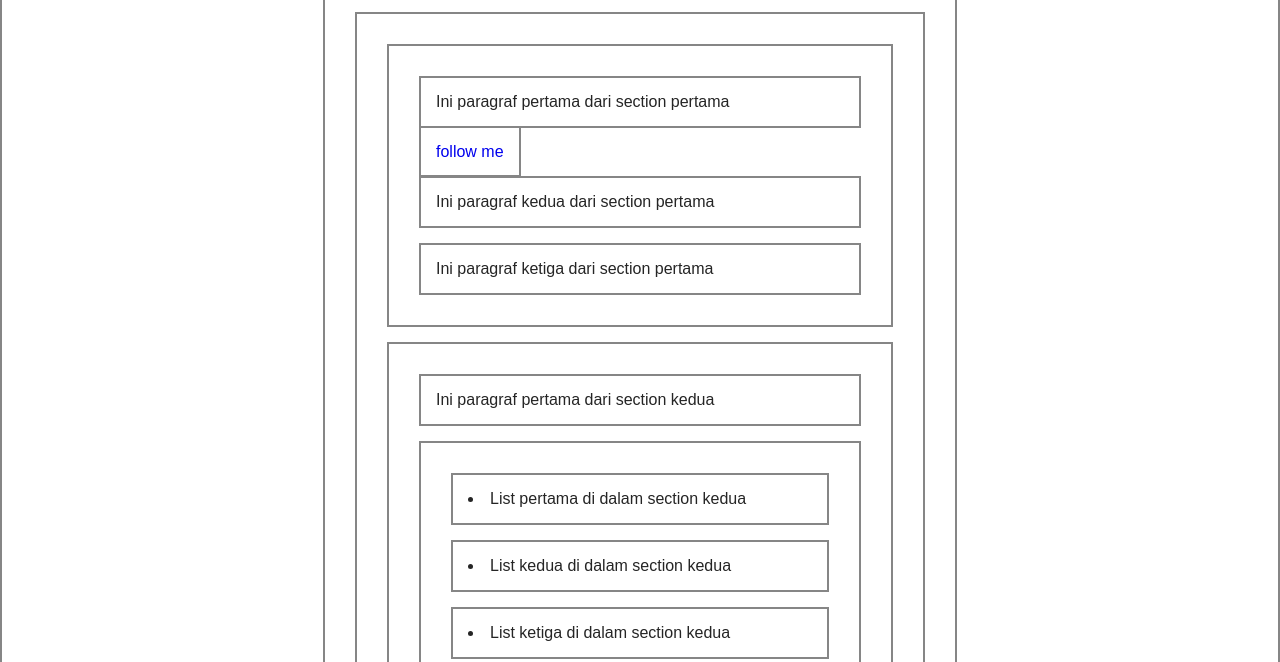
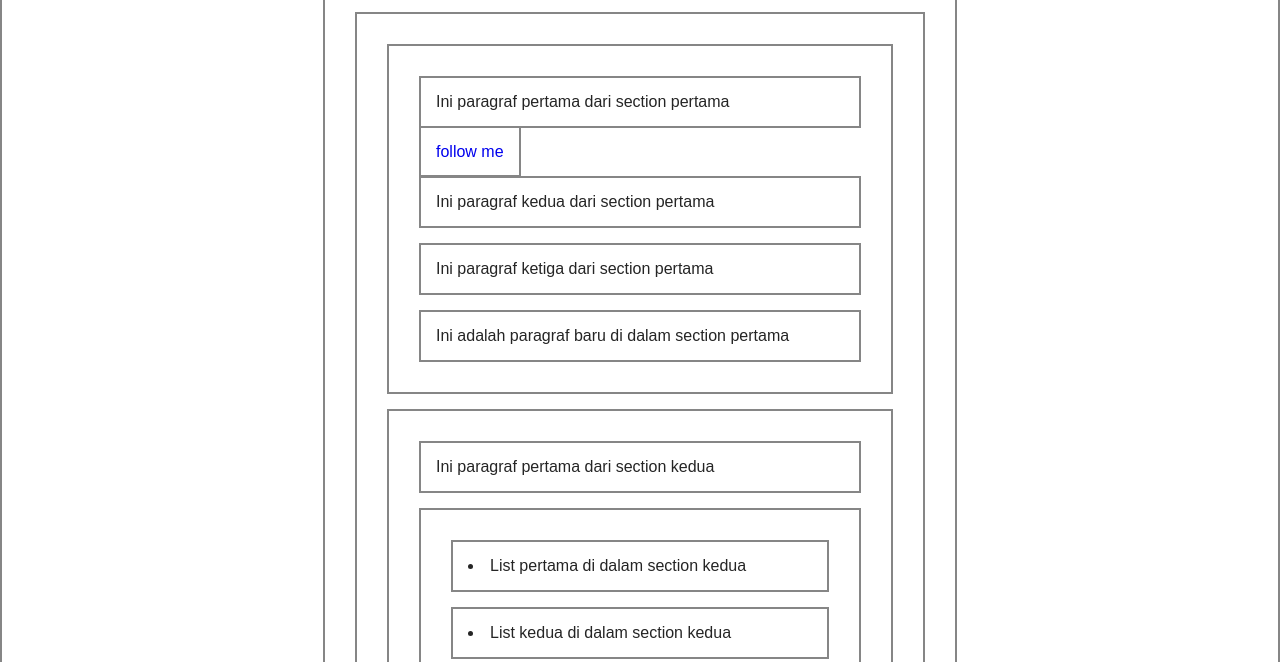
Before and after one commit to rofifr/javascript-pak-dhika, a plain HTML site: page document-object-model/dom-manipulation/node-manipulation/index.html in a window 1280 px wide. Shown: the part 138-800 px from the top of the page. Drawn offline with Linux system fonts and the light colour scheme.

Commit message:
createElement() + createTextNode() + appendChild()

```diff
--- a/document-object-model/dom-manipulation/node-manipulation/index.html
+++ b/document-object-model/dom-manipulation/node-manipulation/index.html
@@ -51,5 +51,6 @@
         </ul>
       </section>
     </div>
+    <script src="node-manipulation.js"></script>
   </body>
 </html>
--- /dev/null
+++ b/document-object-model/dom-manipulation/node-manipulation/node-manipulation.js
@@ -0,0 +1,12 @@
+// DOM Manipulation
+// Node Manipulation
+
+// createElement() -> membuat element baru
+const newParagraph = document.createElement("p");
+// createTextNode() -> membuat teks baru
+const newText = document.createTextNode("Ini adalah paragraf baru di dalam section pertama");
+// appendChild -> memasukan teks atau tag lain yang baru ke dalam element baru
+newParagraph.appendChild(newText);
+
+const firstSection = document.getElementById("section1");
+firstSection.appendChild(newParagraph);
```
Also changed, not shown: 1 other file.
